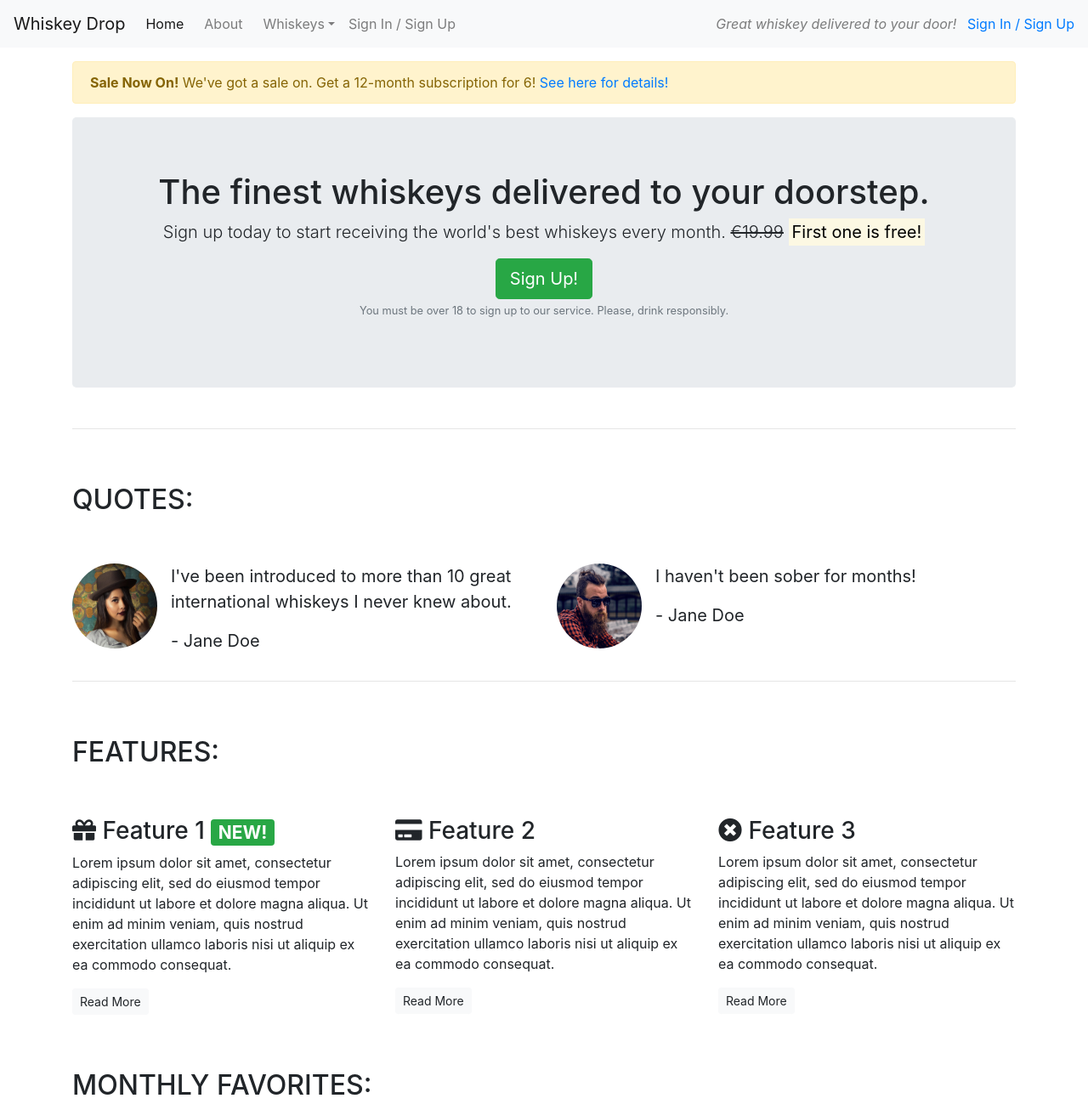
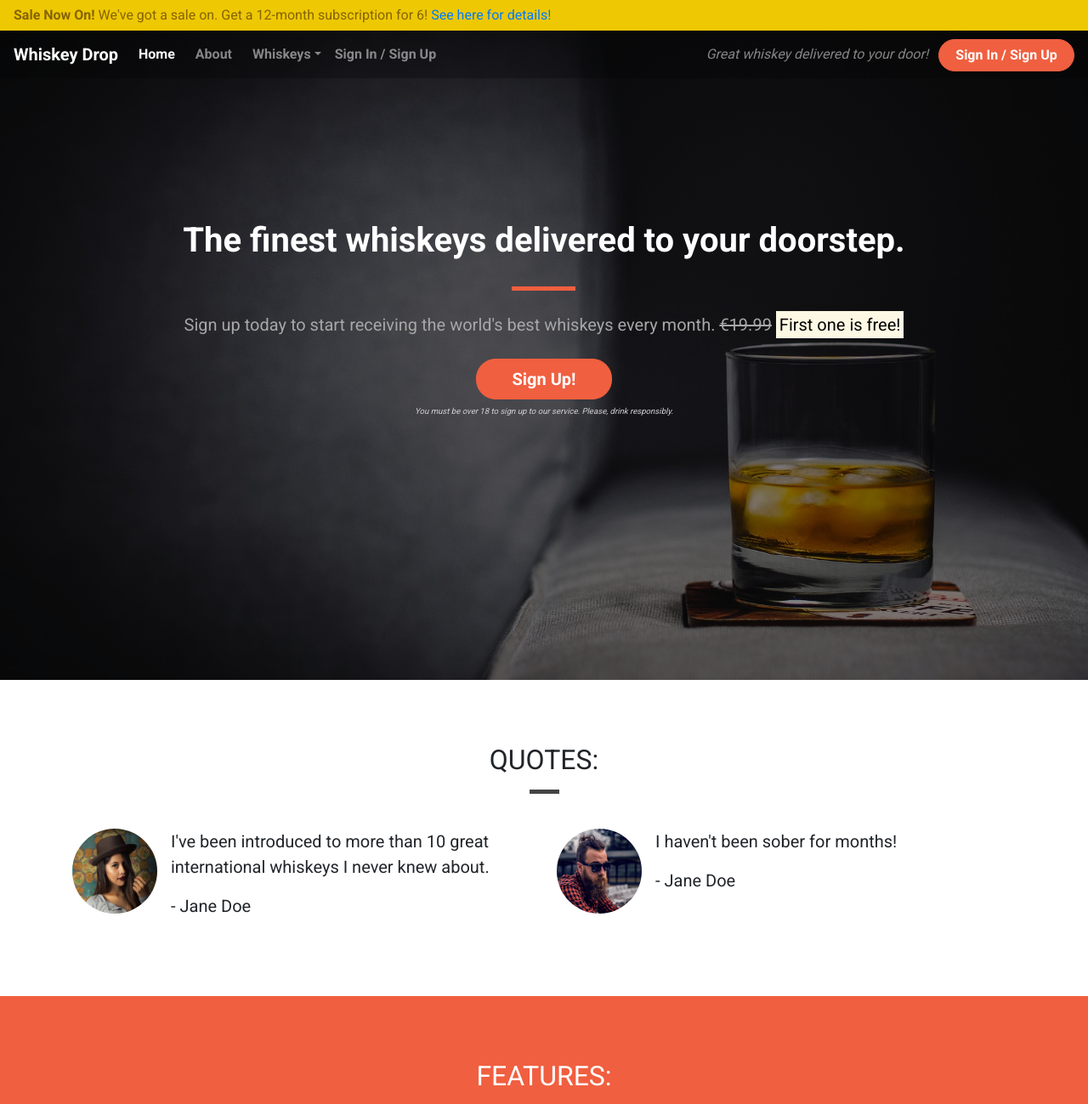
Before and after one commit to robinwesterback/bootstrap-4-test, a plain HTML site: page index.html in a window 1280 px wide. Shown: the top 1299 px of the page at 85% size. Drawn offline with nearby package versions, Linux system fonts and the light colour scheme.

Commit message:
Beyond Bootstrap finished with challenge (monthly favorites)  styled

```diff
--- /dev/null
+++ b/css/style.css
@@ -0,0 +1,208 @@
+body {
+    font-family: 'Roboto', sans-serif;
+}
+
+.container-wrapper {
+
+}
+
+.container-wrapper--red {
+    background-color: #f05f40;
+    color: white;
+}
+
+.alert-container .col-12 {
+    padding-left: 0;
+    padding-right: 0;
+}
+
+.site-wide-alert {
+    border-radius: 0;
+    margin-bottom: 0;
+    padding: 5px 15px;
+    background-color: #eec802;
+    border-color:  #eec802;
+}
+
+.callout-container {
+    height: 100vh;
+
+  background: url("../images/whiskey-background.jpg") no-repeat bottom right fixed;
+  -webkit-background-size: cover;
+  -moz-background-size: cover;
+  -o-background-size: cover;
+  background-size: cover;
+
+  display: flex;
+  align-items: center;
+  justify-content: center;
+
+  position: relative;
+}
+
+.opaque-overlay {
+    position: absolute;
+    top: 0;
+    left: 0;
+    height: 100%;
+    width: 100%;
+    background-color: rgba(0,0,0,0.5);
+}
+
+.quotes-container {
+
+}
+
+.features-conteiner {
+
+}
+
+/* Page headers */
+
+.page-header {
+    margin-bottom: 0;
+    border-bottom: 0;
+    text-align: center;
+}
+
+.page-header h2 {
+    margin-top: 0;
+}
+
+.quotes .page-header {
+    margin-bottom: 25px;
+}
+
+.monthly-favorites .page-header {
+    margin-bottom: 25px;
+}
+
+/* Block dividers */
+
+.block-divider {
+    width: 75px;
+    height: 5px;
+    border: 0;
+    background-color: #444
+}
+
+.block-divider--orange {
+    background-color: #f05f40;
+}
+
+.block-divider--white {
+    background-color: white;
+}
+
+.block-divider--short {
+    width: 35px;
+}
+
+/* Content containers */
+
+.content-container {
+    padding-top: 75px;
+    padding-bottom: 75px;
+}
+
+/* Navbar */
+
+.navalert-container {
+    position: absolute;
+    top: 0;
+    left: 0;
+    padding-left: 0;
+    padding-right: 0;
+    z-index: 1;
+}
+
+.navbar {
+    margin-bottom: 0;
+    border: 0;
+    width: 100%;
+    background-color: rgba(0,0,0,0.25);
+}
+
+.navbar .navbar-toggler {
+    border: 0;
+}
+
+.navbar-brand {
+    font-weight: bold;
+}
+
+.navbar .navbar-nav a {
+    font-weight: bold;
+}
+
+/* Jumbotron */
+
+.jumbotron {
+    background-color: transparent;
+}
+
+.jumbotron-header {
+    color: white;
+    font-weight: bold;
+    margin-bottom: 30px;
+}
+
+.jumbotron .lead {
+    margin: 25px 0;
+    color: #a7a7a7;
+}
+
+.jumbotron small {
+    font-size: 60%;
+    font-style: italic;
+    color: #d0d0d0;
+}
+
+/*buttons.*/
+
+.btn--cta {
+    font-weight: bold;
+    border-radius: 23px;
+    width: 160px;
+}
+
+.btn--red {
+    color: white;
+    background-color: #f05f40;
+    border-color: #f05f40;
+}
+
+.btn--red:hover,
+.btn--red:active,
+.btn--red:focus,
+.btn--red:active:focus {
+    background-color: #df4929;
+    border-color: #df4929;
+}
+
+/* Table */
+
+.table-hover tbody tr:hover {
+    background-color: #f05f40;
+}
+
+.feature {
+    text-align: center;
+    margin-bottom: 40px;
+}
+
+.feature i {
+    margin-bottom: 20px;
+    font-size: 45px;
+    line-height: 45px;
+}
+
+.feature .btn {
+    background-color: white;
+    border-color: white;
+    border-radius: 15px;
+    min-width: 100px;
+    font-weight: bold;
+    margin-top: 10px;
+    color: #f05f40
+}
--- a/index.html
+++ b/index.html
@@ -10,10 +10,24 @@
 		integrity="sha384-Vkoo8x4CGsO3+Hhxv8T/Q5PaXtkKtu6ug5TOeNV6gBiFeWPGFN9MuhOf23Q9Ifjh" crossorigin="anonymous">
 	<link rel="stylesheet" href="https://use.fontawesome.com/releases/v5.6.1/css/all.css"
 		integrity="sha384-gfdkjb5BdAXd+lj+gudLWI+BXq4IuLW5IT+brZEZsLFm++aCMlF1V92rMkPaX4PP" crossorigin="anonymous">
+	<link href="https://fonts.googleapis.com/css2?family=Roboto:wght@400;700&display=swap" rel="stylesheet">
+	<link rel="stylesheet" href="css/style.css" type="text/css" />
 </head>
 
 <body>
-	<nav class="navbar navbar-light bg-light navbar-expand-sm">
+	<div class="container-fluid navalert-container">
+		<div class="container-fluid alert-container">
+			<div class="row d-none d-sm-block">
+				<div class="col-12">
+					<div class="site-wide-alert alert alert-warning">
+						<strong>Sale Now On!</strong> We've got a sale on. Get a 12-month subscription for 6! <a
+							href="">See
+							here for details!</a>
+					</div>
+				</div>
+			</div>
+		</div>
+		<nav class="navbar navbar-dark navbar-expand-sm">
 			<a href="/" class="navbar-brand">Whiskey Drop</a>
 
 			<button class="navbar-toggler ml-auto" type="button" data-toggle="collapse" data-target="#navbarNavDropdown" aria-controls="navbarNavDropdown" aria-expanded="false" aria-label="Toggle navigation">
@@ -40,41 +54,41 @@
 			</div>
 			<div class="d-none d-md-block">
 				<p class="navbar-text my-auto mr-2"><i>Great whiskey delivered to your door!</i></p>
-			<a href="/login">Sign In / Sign Up</a>
+				<a href="/login" class="btn btn--cta btn--red">Sign In / Sign Up</a>
 			</div>
 		</nav>
-	<article class="container mt-3">
-		<div class="row d-none d-sm-block">
-			<div class="col-12">
-				<div class="alert alert-warning">
-					<strong>Sale Now On!</strong> We've got a sale on. Get a 12-month subscription for 6! <a href="">See
-						here for details!</a>
 	</div>
-			</div>
-		</div>
+
+	<div class="container-fluid callout-container">
 		<!-- Callout -->
+		<div class="opaque-overlay">&nbsp;</div>
 		<div class="row">
 			<div class="col-12">
 				<section class="callout jumbotron text-center">
-					<h1>The finest whiskeys delivered to your doorstep.</h1>
+					<h1 class="jumbotron-header">The finest whiskeys delivered to your doorstep.</h1>
+					<hr class="block-divider block-divider--orange">
 					<p class="lead">Sign up today to start receiving the world's best whiskeys every month.
 						<s class="d-none d-sm-inline">€19.99</s>
 						<span class="d-inline d-sm-none"><br></span>
 						<strong><mark>First one is free!</strong></mark></p>
-					<button class="btn btn-success btn-lg" data-toggle="modal" data-target="#signUpModal">Sign Up!</button>
+					<button class="btn btn-lg btn--cta btn--red" data-toggle="modal" data-target="#signUpModal">Sign Up!</button>
 					<p class="text-muted">
 						<small>You must be over 18 to sign up to our service. Please, drink responsibly.</small></p>
 				</section>
 			</div>
 		</div>
+
 		<!-- /.callout -->
-		<hr>
+	</div>
 
 	<!-- Quotes -->
+	<div class="container-wrapper">
+		<div class="container quotes-container content-container">
 			<section class="quotes">
 				<div class="row">
-				<div class="col-12 my-5">
+					<div class="col-12 page-header">
 						<h2 class="text-uppercase">Quotes:</h2>
+						<hr class="block-divider block-divider--short">
 					</div>
 				</div>
 				<div class="row">
@@ -85,7 +99,8 @@
                         </div>
 								<div class="media-body">
 									<blockquote class="blockquote">
-									<p>I've been introduced to more than 10 great international whiskeys I never knew
+										<p>I've been introduced to more than 10 great international whiskeys I never
+											knew
 											about.
 										</p>
 										<p>- Jane Doe</p>
@@ -109,23 +124,29 @@
 						</div>
 			</section>
 			<!-- /.quotes -->
-		<hr>
+		</div>
+	</div>
 
 	<!-- Features -->
+	<div class="container-wrapp container-wrapper--red">
+		<div class="container features-container content-container">
 			<section class="features">
 				<div class="row">
-				<div class="col-12 my-5">
+					<div class="col-12 page-header">
 						<h2 class="text-uppercase">Features:</h2>
+						<hr class="block-divider block-divider--short block-divider--white">
 					</div>
 				</div>
 				<div class="row">
 					<div class="col-12 col-md-6 col-lg-4">
 						<div class="feature">
-						<h3><i class="fas fa-gift d-none d-sm-inline"></i> Feature 1
+							<h3><i class="fas fa-gift d-none d-sm-block"></i> Feature 1
 								<span class="badge badge-success">NEW!</span></h3>
-						<p>Lorem ipsum dolor sit amet, consectetur adipiscing elit, sed do eiusmod tempor incididunt ut
+							<p>Lorem ipsum dolor sit amet, consectetur adipiscing elit, sed do eiusmod tempor incididunt
+								ut
 								labore
-							et dolore magna aliqua. Ut enim ad minim veniam, quis nostrud exercitation ullamco laboris
+								et dolore magna aliqua. Ut enim ad minim veniam, quis nostrud exercitation ullamco
+								laboris
 								nisi
 								ut
 								aliquip ex ea commodo consequat.</p>
@@ -134,10 +155,12 @@
 					</div>
 					<div class="col-12 col-md-6 col-lg-4">
 						<div class="feature">
-						<h3><i class="fas fa-credit-card d-none d-sm-inline"></i> Feature 2</h3>
-						<p>Lorem ipsum dolor sit amet, consectetur adipiscing elit, sed do eiusmod tempor incididunt ut
+							<h3><i class="fas fa-credit-card d-none d-sm-block"></i> Feature 2</h3>
+							<p>Lorem ipsum dolor sit amet, consectetur adipiscing elit, sed do eiusmod tempor incididunt
+								ut
 								labore
-							et dolore magna aliqua. Ut enim ad minim veniam, quis nostrud exercitation ullamco laboris
+								et dolore magna aliqua. Ut enim ad minim veniam, quis nostrud exercitation ullamco
+								laboris
 								nisi
 								ut
 								aliquip ex ea commodo consequat.</p>
@@ -146,10 +169,12 @@
 					</div>
 					<div class="col-12 d-md-none d-lg-block col-lg-4">
 						<div class="feature">
-						<h3><i class="fas fa-times-circle d-none d-sm-inline"></i> Feature 3</h3>
-						<p>Lorem ipsum dolor sit amet, consectetur adipiscing elit, sed do eiusmod tempor incididunt ut
+							<h3><i class="fas fa-times-circle d-none d-sm-block"></i> Feature 3</h3>
+							<p>Lorem ipsum dolor sit amet, consectetur adipiscing elit, sed do eiusmod tempor incididunt
+								ut
 								labore
-							et dolore magna aliqua. Ut enim ad minim veniam, quis nostrud exercitation ullamco laboris
+								et dolore magna aliqua. Ut enim ad minim veniam, quis nostrud exercitation ullamco
+								laboris
 								nisi
 								ut
 								aliquip ex ea commodo consequat.</p>
@@ -159,12 +184,17 @@
 				</div>
 			</section>
 			<!-- /.features -->
+		</div>
+	</div>
 
 	<!-- monthly favorites-->
+	<div class="container-wrapper">
+		<div class="container quotes-container content-container">
 			<section class="monthly-favorites">
 				<div class="row">
-				<div class="col-12 my-5">
+					<div class="col-12 page-header">
 						<h2 class="text-uppercase">Monthly Favorites:</h2>
+                        <hr class="block-divider block-divider--short">
 					</div>
 				</div>
 				<table class="table table-hover">
@@ -205,7 +235,8 @@
 				</table>
 			</section>
 			<!-- /.monthly favorites-->
-	</article>
+		</div>
+	</div>
 
 	<div class="modal" tabindex="-1" role="dialog" id="signUpModal">
 		<div class="modal-dialog" role="document">
```
Also changed, not shown: images/whiskey-background.jpg (added). Lines whose indentation alone changed are shown as unchanged.
